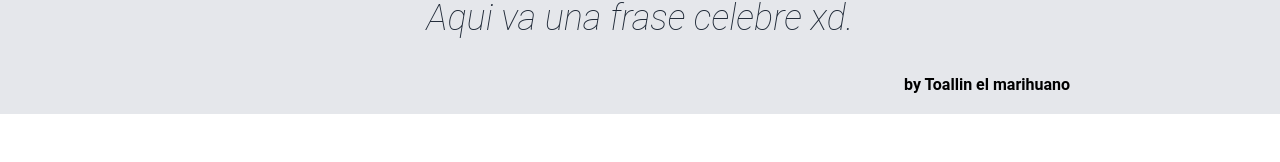
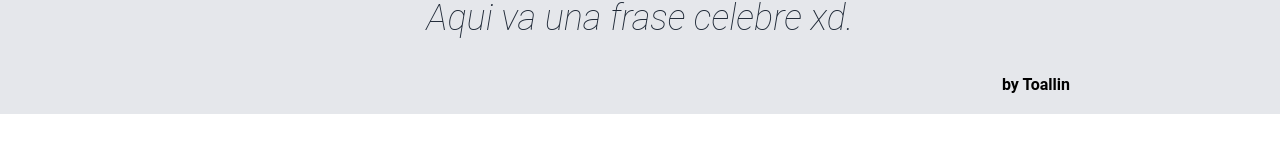
Before and after one commit to francoarturo93/Landing-Page, a plain HTML site: page index.html in a window 1280 px wide. Shown: the part 1037-1199 px from the top of the page. Drawn offline with Linux system fonts and the light colour scheme.

Commit message:
commit definitivo

```diff
--- a/index.html
+++ b/index.html
@@ -58,7 +58,7 @@
                 Aqui va una frase celebre xd.
             </p>
             <b>
-                by Toallin el marihuano
+                by Toallin
             </b>
         </div>
         <div class="sign-up">
```
